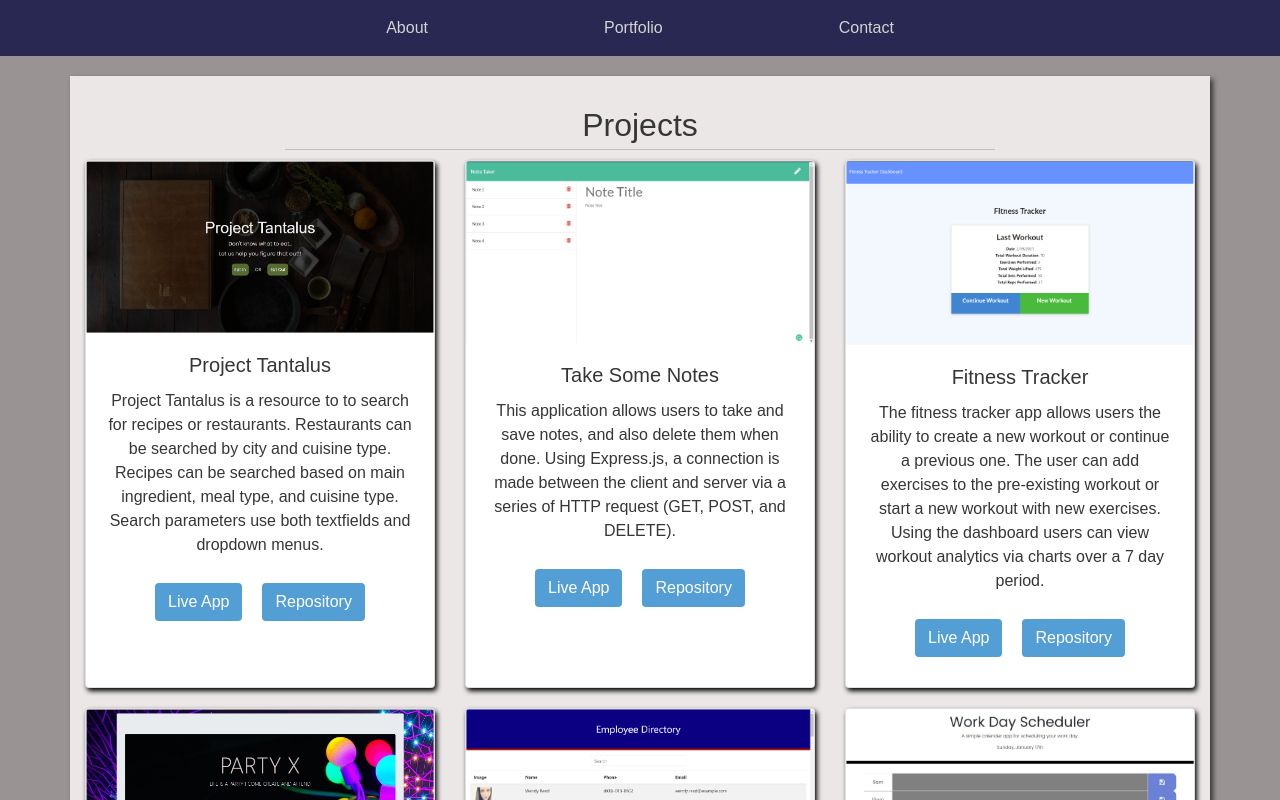
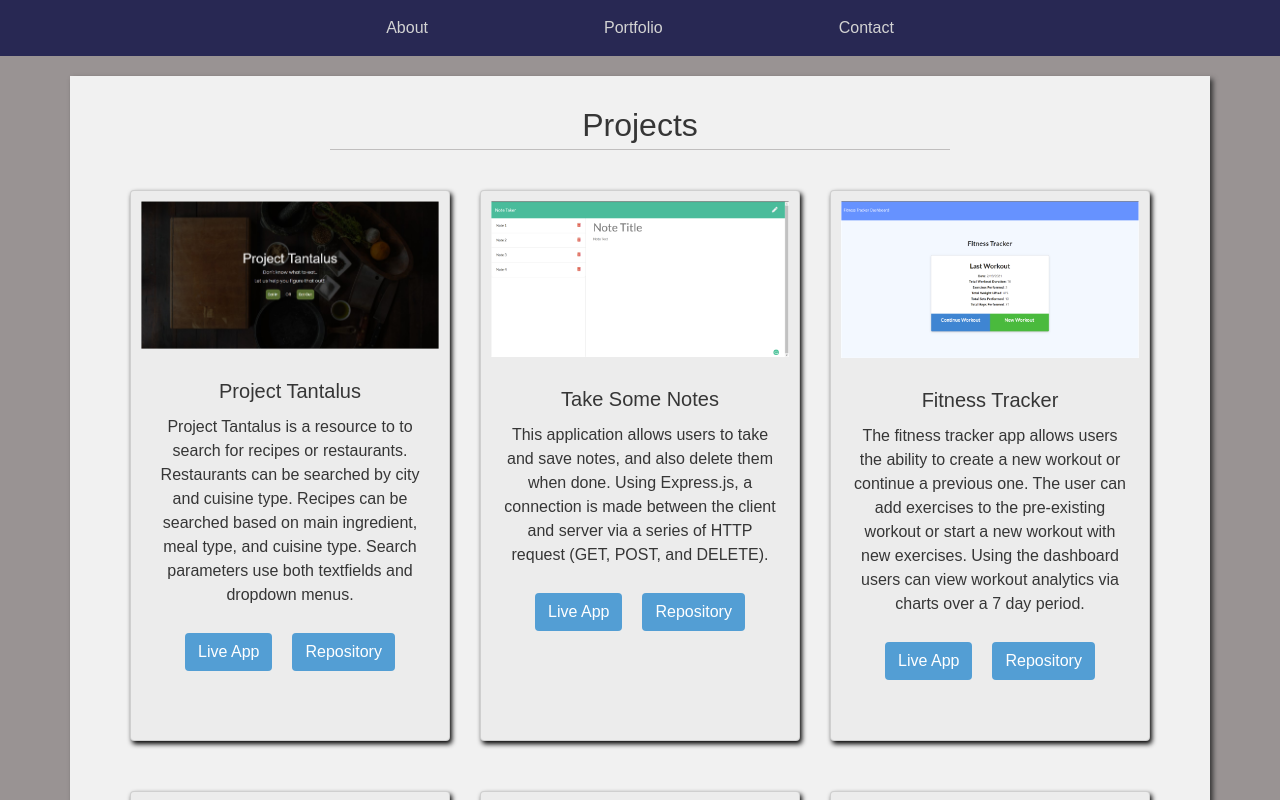
Before and after one commit to jbrown827/react-potfolio, a React (Create React App) app in the folder protfolio/: page /portfolio in a window 1280 px wide. Shown: the top 800 px of the page. Built offline with nearby package versions, Linux system fonts and the light colour scheme.

Commit message:
Update style

```diff
--- a/protfolio/public/index.html
+++ b/protfolio/public/index.html
@@ -41,7 +41,7 @@
       crossorigin="anonymous"
     />
 
-    <title>React App</title>
+    <title>My Portfolio</title>
   </head>
   <body>
     <noscript>You need to enable JavaScript to run this app.</noscript>
--- a/protfolio/src/components/Style.css
+++ b/protfolio/src/components/Style.css
@@ -136,18 +136,25 @@ a:active {
 }
 
 .port-style {
+  background: rgb(241, 241, 241);
   margin-bottom: 30px;
-  /* padding-bottom: 10px; */
+  padding-left: 60px;
+  padding-right: 60px;
 }
 
 .port-style .col {
-  margin-bottom: 20px;
+  margin-bottom: 50px;
 }
 
 .card {
   text-align: center;
-  background: rgb(255, 255, 255);
+  background: rgb(236, 236, 236);
   box-shadow: 2px 3px 5px black;
+  margin-top: 30px;
+}
+
+.card img {
+  padding: 10px;
 }
 
 .card-header button {
```
